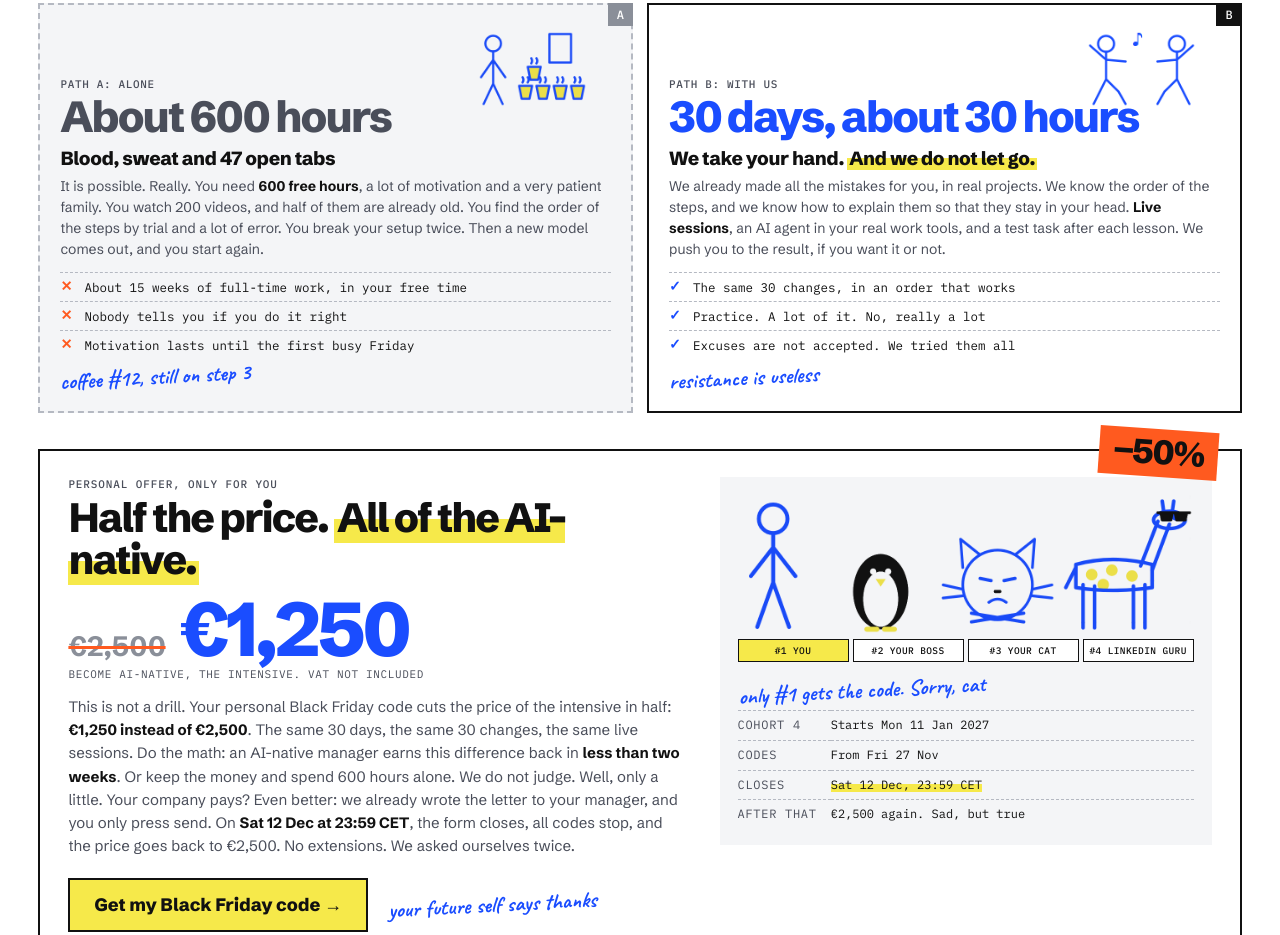
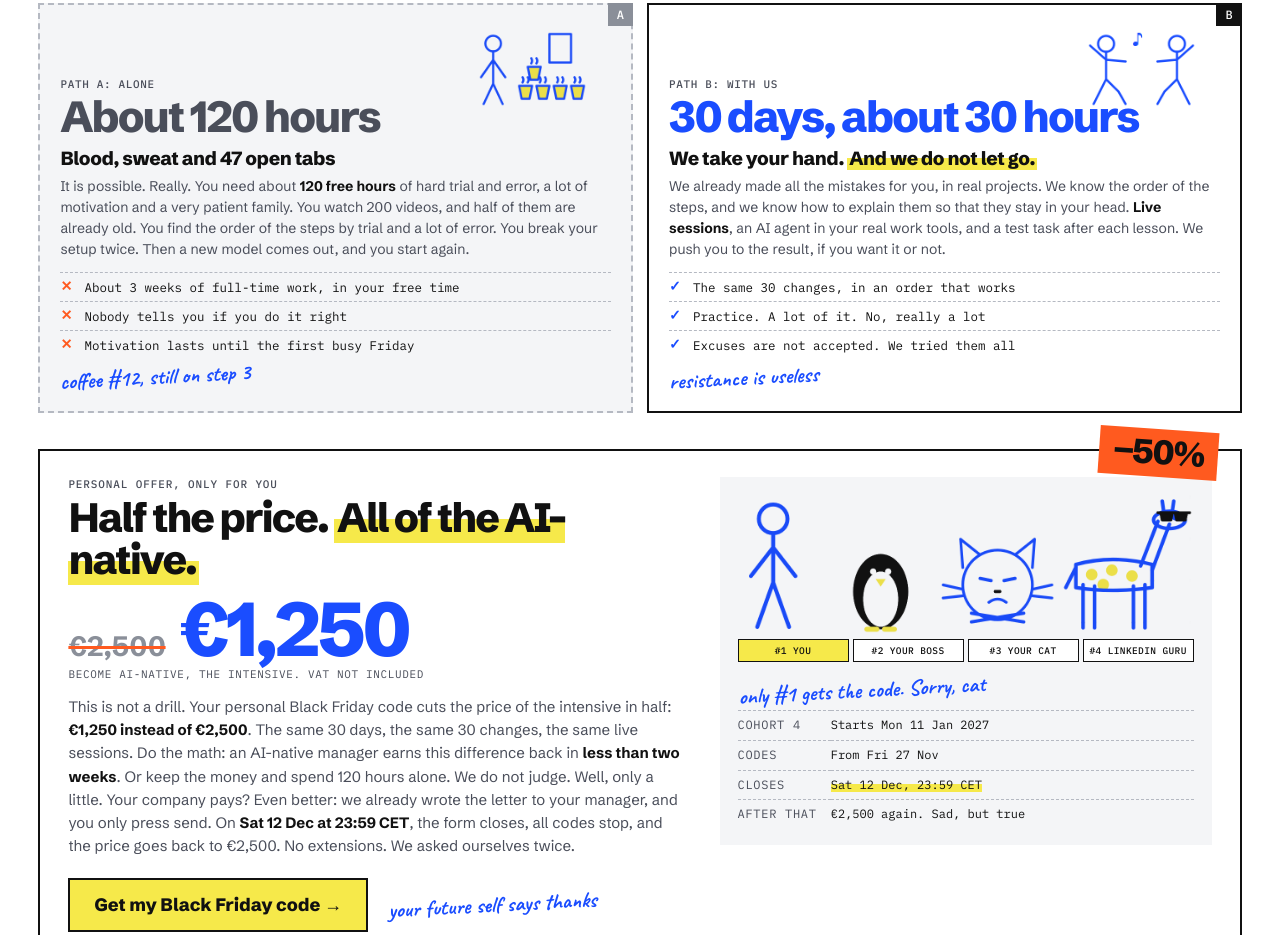
Before and after one commit to becomeainative-io/landing-page, a plain HTML site: page personal-plan/index.html in a window 1280 px wide. Shown: the part 1915-2850 px from the top of the page. Drawn offline with Linux system fonts and the light colour scheme.

Commit message:
Change Path A of the personal plan from 600 hours to about 120 hours of hard trial and error
Co-Authored-By: Claude Opus 5.5 <noreply@anthropic.com>

```diff
--- a/personal-plan/index.html
+++ b/personal-plan/index.html
@@ -217,11 +217,11 @@ footer .wrap { padding-top: 14px; padding-bottom: 20px; display: flex; justify-c
         <span class="num">A</span>
         <img class="wpic" src="/personal-plan/img/alone.png" alt="">
         <span class="kicker">PATH A: ALONE</span>
-        <span class="stat">About 600 hours</span>
+        <span class="stat">About 120 hours</span>
         <h3>Blood, sweat and 47 open tabs</h3>
-        <p>It is possible. Really. You need <b>600 free hours</b>, a lot of motivation and a very patient family. You watch 200 videos, and half of them are already old. You find the order of the steps by trial and a lot of error. You break your setup twice. Then a new model comes out, and you start again.</p>
+        <p>It is possible. Really. You need about <b>120 free hours</b> of hard trial and error, a lot of motivation and a very patient family. You watch 200 videos, and half of them are already old. You find the order of the steps by trial and a lot of error. You break your setup twice. Then a new model comes out, and you start again.</p>
         <ul>
-          <li>About 15 weeks of full-time work, in your free time</li>
+          <li>About 3 weeks of full-time work, in your free time</li>
           <li>Nobody tells you if you do it right</li>
           <li>Motivation lasts until the first busy Friday</li>
         </ul>
@@ -249,7 +249,7 @@ footer .wrap { padding-top: 14px; padding-bottom: 20px; display: flex; justify-c
         <span class="kicker">PERSONAL OFFER, ONLY FOR YOU</span>
         <h2>Half the price. <span class="bain-hl">All of the AI-native.</span></h2>
         <div class="deal-price"><span class="old">€2,500</span><span class="new">€1,250</span><small>BECOME AI-NATIVE, THE INTENSIVE. VAT NOT INCLUDED</small></div>
-        <p>This is not a drill. Your personal Black Friday code cuts the price of the intensive in half: <b>€1,250 instead of €2,500</b>. The same 30 days, the same 30 changes, the same live sessions. Do the math: an AI-native manager earns this difference back in <b>less than two weeks</b>. Or keep the money and spend 600 hours alone. We do not judge. Well, only a little. Your company pays? Even better: we already wrote the letter to your manager, and you only press send. On <b>Sat 12 Dec at 23:59 CET</b>, the form closes, all codes stop, and the price goes back to €2,500. No extensions. We asked ourselves twice.</p>
+        <p>This is not a drill. Your personal Black Friday code cuts the price of the intensive in half: <b>€1,250 instead of €2,500</b>. The same 30 days, the same 30 changes, the same live sessions. Do the math: an AI-native manager earns this difference back in <b>less than two weeks</b>. Or keep the money and spend 120 hours alone. We do not judge. Well, only a little. Your company pays? Even better: we already wrote the letter to your manager, and you only press send. On <b>Sat 12 Dec at 23:59 CET</b>, the form closes, all codes stop, and the price goes back to €2,500. No extensions. We asked ourselves twice.</p>
         <div class="deal-cta">
           <a class="btn" href="https://becomeainative.io/#apply">Get my Black Friday code →</a>
           <span class="aside">your future self says thanks</span>
```
